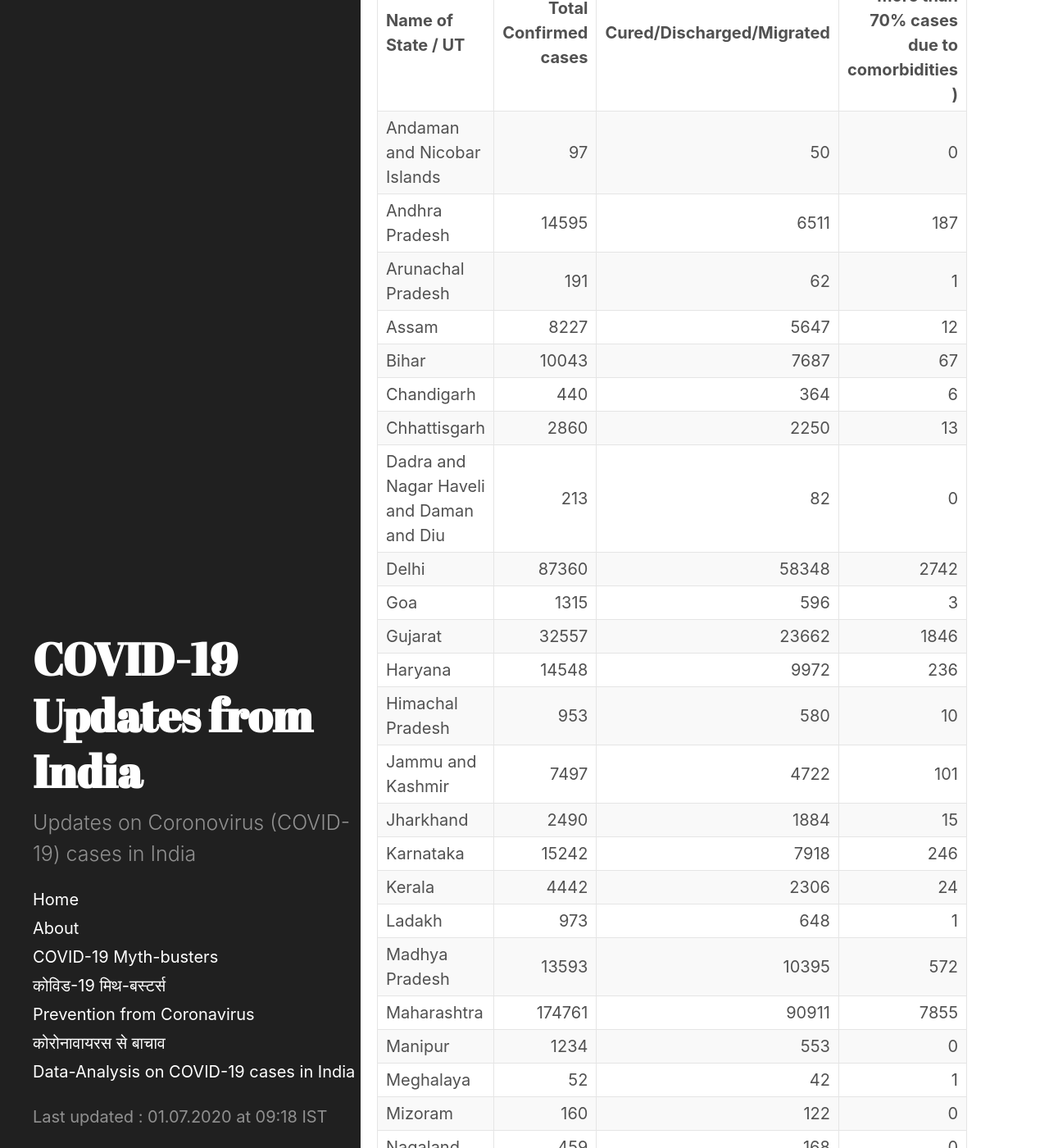
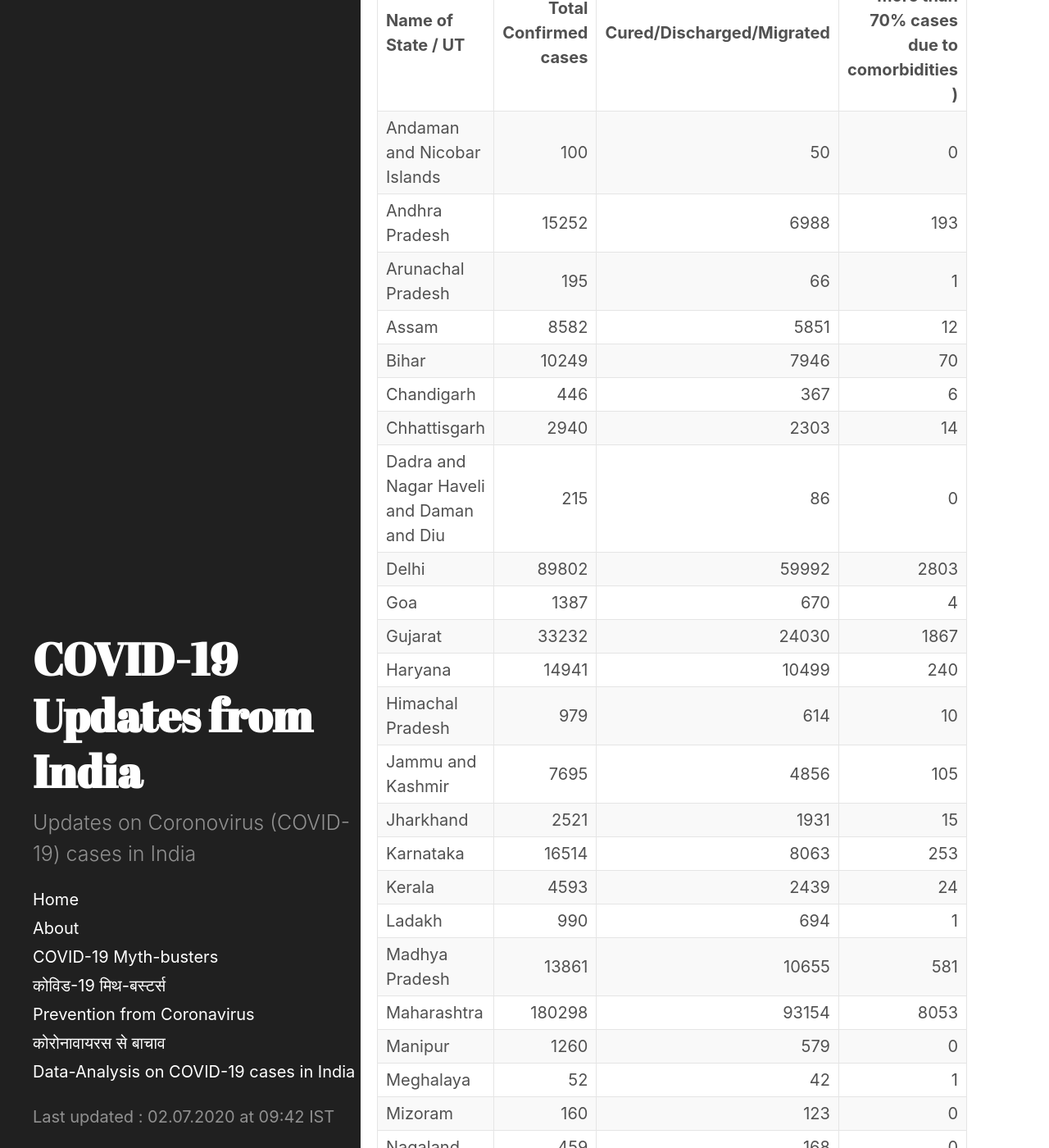
Before and after one commit to bhooraj/covid19updates-india, a Jekyll site: the page built from _posts/2020-07-02-home.md, in a window 1280 px wide and 1400 px high, scrolled down 568 px. Shown: the whole window at 82% size. Built offline with Jekyll 4.4.1, drawn with Linux system fonts in a browser that asks for light colours; some of the changed text lies outside the part shown.

Commit message:
2ndJuly Update

```diff
--- a/_data/last_updated.yml
+++ b/_data/last_updated.yml
@@ -1 +1 @@
-- updated_on : 01.07.2020 at 09:18 IST
+- updated_on : 02.07.2020 at 09:42 IST
--- /dev/null
+++ b/_includes/table-20200702-0942.md
@@ -0,0 +1,38 @@
+| Name of State / UT                       |   Total Confirmed cases |   Cured/Discharged/Migrated |   Deaths ( more than 70% cases due to comorbidities ) |
+|:-----------------------------------------|------------------------:|----------------------------:|------------------------------------------------------:|
+| Andaman and Nicobar Islands              |                     100 |                          50 |                                                     0 |
+| Andhra Pradesh                           |                   15252 |                        6988 |                                                   193 |
+| Arunachal Pradesh                        |                     195 |                          66 |                                                     1 |
+| Assam                                    |                    8582 |                        5851 |                                                    12 |
+| Bihar                                    |                   10249 |                        7946 |                                                    70 |
+| Chandigarh                               |                     446 |                         367 |                                                     6 |
+| Chhattisgarh                             |                    2940 |                        2303 |                                                    14 |
+| Dadra and Nagar Haveli and Daman and Diu |                     215 |                          86 |                                                     0 |
+| Delhi                                    |                   89802 |                       59992 |                                                  2803 |
+| Goa                                      |                    1387 |                         670 |                                                     4 |
+| Gujarat                                  |                   33232 |                       24030 |                                                  1867 |
+| Haryana                                  |                   14941 |                       10499 |                                                   240 |
+| Himachal Pradesh                         |                     979 |                         614 |                                                    10 |
+| Jammu and Kashmir                        |                    7695 |                        4856 |                                                   105 |
+| Jharkhand                                |                    2521 |                        1931 |                                                    15 |
+| Karnataka                                |                   16514 |                        8063 |                                                   253 |
+| Kerala                                   |                    4593 |                        2439 |                                                    24 |
+| Ladakh                                   |                     990 |                         694 |                                                     1 |
+| Madhya Pradesh                           |                   13861 |                       10655 |                                                   581 |
+| Maharashtra                              |                  180298 |                       93154 |                                                  8053 |
+| Manipur                                  |                    1260 |                         579 |                                                     0 |
+| Meghalaya                                |                      52 |                          42 |                                                     1 |
+| Mizoram                                  |                     160 |                         123 |                                                     0 |
+| Nagaland                                 |                     459 |                         168 |                                                     0 |
+| Odisha                                   |                    7316 |                        5353 |                                                    25 |
+| Puducherry                               |                     714 |                         272 |                                                    12 |
+| Punjab                                   |                    5668 |                        3867 |                                                   149 |
+| Rajasthan                                |                   18312 |                       14574 |                                                   421 |
+| Sikkim                                   |                     101 |                          53 |                                                     0 |
+| Tamil Nadu                               |                   94049 |                       52926 |                                                  1264 |
+| Telangana                                |                   17357 |                        8082 |                                                   267 |
+| Tripura                                  |                    1396 |                        1093 |                                                     1 |
+| Uttarakhand                              |                    2947 |                        2317 |                                                    41 |
+| Uttar Pradesh                            |                   24056 |                       16629 |                                                   718 |
+| West Bengal                              |                   19170 |                       12528 |                                                   683 |
+| Cases being reassigned to states         |                    6832 |                           0 |                                                     0 |
--- a/_posts/2020-07-01-home.md
+++ b/_posts/2020-07-02-home.md
@@ -4,7 +4,7 @@
 last_update: true
 ---
 
-#### COVID-19 Cases in India (as on  01	July 2020, 08:00 IST)
+#### COVID-19 Cases in India (as on  02	July 2020, 08:00 IST)
 <div class="alert alert-primary" role="alert">
 <p id = "totalcases" style="font-size: 1.2rem; font-weight: bold;"></p>
 <p id = "totalrecovered" style="font-size: 1.2rem; font-weight: bold;"></p>
@@ -22,7 +22,7 @@
 
 <div class="datatable-begin"></div>
 
-{% include table-20200701-0918.md %}
+{% include table-20200702-0942.md %}
 
 <div class="datatable-end"></div>
 <br>
```
Also changed, not shown: _includes/charts-20200702-0945.html (added, +193 -0 lines), _posts/2020-06-21-Updates.md (renamed from _posts/2020-06-20-Updates.md, +3 -0 lines), _posts/2020-07-02-Latest-updates.md (renamed from _posts/2020-07-01-Latest-updates.md, +4 -4 lines), stats-and-charts.md (+2 -2 lines).
